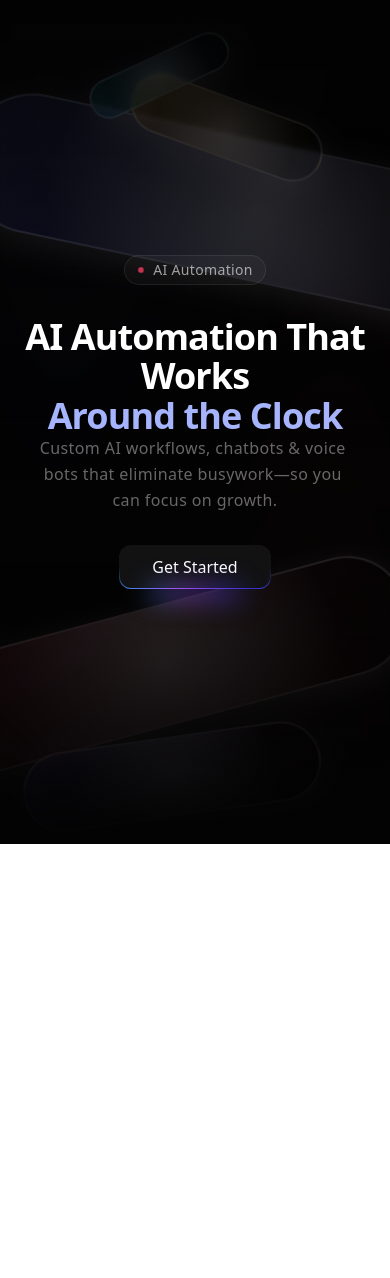
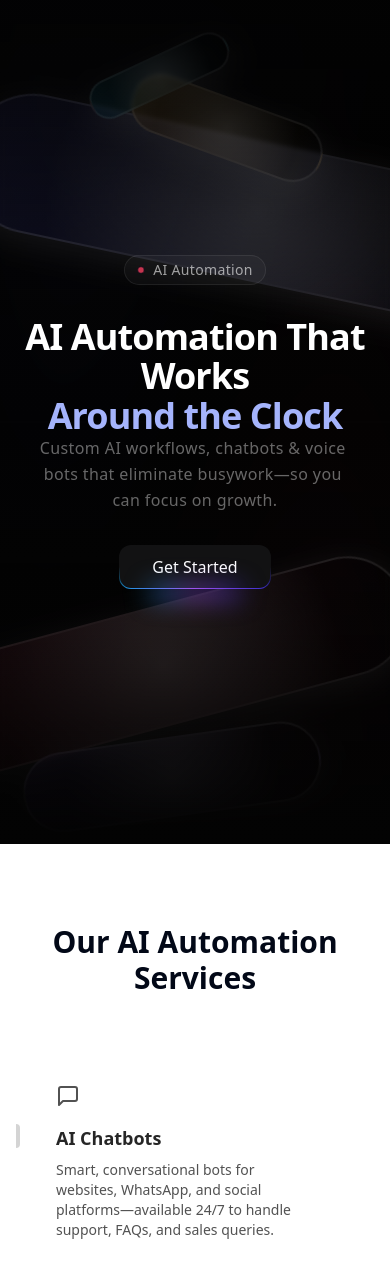
Before and after one commit to basha-workspace/hero-geometric-magic, a React (Vite) app: page / in a window 390 px wide. Shown: the top 1278 px of the page. Before the commit the page ends 844 px from the top, so only its background shows below. Built offline with nearby package versions, Linux system fonts and the light colour scheme.

Commit message:
feat: Add services section
Adds a new services section to the page, optimized for mobile, using the provided component and content.

```diff
--- /dev/null
+++ b/src/components/ui/services-section.tsx
@@ -0,0 +1,113 @@
+
+import { cn } from "@/lib/utils";
+import {
+  BookOpenCheck,
+  Bot,
+  Calendar,
+  FileText,
+  MessageSquare,
+  Phone,
+  Puzzle,
+  Workflow
+} from "lucide-react";
+
+export function ServicesSection() {
+  const services = [
+    {
+      title: "AI Chatbots",
+      description: "Smart, conversational bots for websites, WhatsApp, and social platforms—available 24/7 to handle support, FAQs, and sales queries.",
+      icon: <MessageSquare className="h-6 w-6" />,
+    },
+    {
+      title: "AI Voice Callbots",
+      description: "Human-like voice agents that make or receive calls, qualify leads, follow up, and even book appointments automatically.",
+      icon: <Phone className="h-6 w-6" />,
+    },
+    {
+      title: "Custom AI Agents",
+      description: "Autonomous agents trained on your business logic, SOPs, or knowledge base—they handle repetitive tasks across platforms.",
+      icon: <Bot className="h-6 w-6" />,
+    },
+    {
+      title: "AI Workflows Automation",
+      description: "End-to-end automation of daily operations like lead routing, email follow-ups, CRM updates, and more.",
+      icon: <Workflow className="h-6 w-6" />,
+    },
+    {
+      title: "CRM & Tool Integrations",
+      description: "Seamless AI-powered connections with tools like HubSpot, Zoho, Slack, Notion, ClickUp, etc., for a smooth tech ecosystem.",
+      icon: <Puzzle className="h-6 w-6" />,
+    },
+    {
+      title: "Lead Generation & Outreach",
+      description: "Bots that scrape, enrich, and reach out to leads with personalized emails or messages—all on autopilot.",
+      icon: <BookOpenCheck className="h-6 w-6" />,
+    },
+    {
+      title: "Document & Data AI",
+      description: "Automated summarization, extraction, and response generation from long documents, reports, or PDFs.",
+      icon: <FileText className="h-6 w-6" />,
+    },
+    {
+      title: "Appointment & Calendar AI",
+      description: "AI schedulers that handle booking, rescheduling, reminders, and follow-ups without human intervention.",
+      icon: <Calendar className="h-6 w-6" />,
+    },
+  ];
+
+  return (
+    <div className="w-full bg-background py-20">
+      <div className="container mx-auto px-4">
+        <h2 className="text-3xl md:text-4xl font-bold text-center mb-12">
+          Our AI Automation Services
+        </h2>
+        <div className="grid grid-cols-1 md:grid-cols-2 lg:grid-cols-4 relative z-10 max-w-7xl mx-auto">
+          {services.map((service, index) => (
+            <Feature key={service.title} {...service} index={index} />
+          ))}
+        </div>
+      </div>
+    </div>
+  );
+}
+
+const Feature = ({
+  title,
+  description,
+  icon,
+  index,
+}: {
+  title: string;
+  description: string;
+  icon: React.ReactNode;
+  index: number;
+}) => {
+  return (
+    <div
+      className={cn(
+        "flex flex-col lg:border-r py-10 relative group/feature dark:border-neutral-800",
+        (index === 0 || index === 4) && "lg:border-l dark:border-neutral-800",
+        index < 4 && "lg:border-b dark:border-neutral-800"
+      )}
+    >
+      {index < 4 && (
+        <div className="opacity-0 group-hover/feature:opacity-100 transition duration-200 absolute inset-0 h-full w-full bg-gradient-to-t from-neutral-100 dark:from-neutral-800 to-transparent pointer-events-none" />
+      )}
+      {index >= 4 && (
+        <div className="opacity-0 group-hover/feature:opacity-100 transition duration-200 absolute inset-0 h-full w-full bg-gradient-to-b from-neutral-100 dark:from-neutral-800 to-transparent pointer-events-none" />
+      )}
+      <div className="mb-4 relative z-10 px-10 text-neutral-600 dark:text-neutral-400">
+        {icon}
+      </div>
+      <div className="text-lg font-bold mb-2 relative z-10 px-10">
+        <div className="absolute left-0 inset-y-0 h-6 group-hover/feature:h-8 w-1 rounded-tr-full rounded-br-full bg-neutral-300 dark:bg-neutral-700 group-hover/feature:bg-blue-500 transition-all duration-200 origin-center" />
+        <span className="group-hover/feature:translate-x-2 transition duration-200 inline-block text-neutral-800 dark:text-neutral-100">
+          {title}
+        </span>
+      </div>
+      <p className="text-sm text-neutral-600 dark:text-neutral-300 max-w-xs relative z-10 px-10">
+        {description}
+      </p>
+    </div>
+  );
+};
--- a/src/pages/Index.tsx
+++ b/src/pages/Index.tsx
@@ -1,8 +1,14 @@
 
 import { HeroGeometric } from "@/components/ui/hero-geometric";
+import { ServicesSection } from "@/components/ui/services-section";
 
 const Index = () => {
-  return <HeroGeometric />;
+  return (
+    <>
+      <HeroGeometric />
+      <ServicesSection />
+    </>
+  );
 };
 
 export default Index;
```
